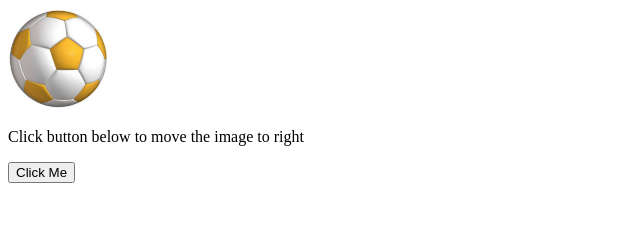
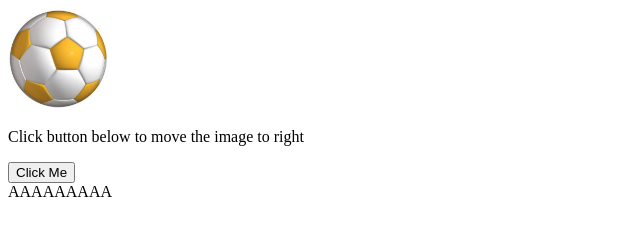
Before and after one commit to tnamqb/BTSUKIENCHUOT, a plain HTML site: page index.html in a window 1280 px wide. Shown: the whole page, without its empty margins (0-640 px from the left). Drawn offline with Linux system fonts and the light colour scheme.

Commit message:
change index.html

```diff
--- a/index.html
+++ b/index.html
@@ -12,6 +12,7 @@
         <p>Click button below to move the image to right</p>
         <input type="button" value="Click Me" onclick="moveRight();" />
     </form>
+<div>AAAAAAAAA</div>
 <script>
     let imgObj = null;
         imgObj = document.getElementById('fooball');
```
